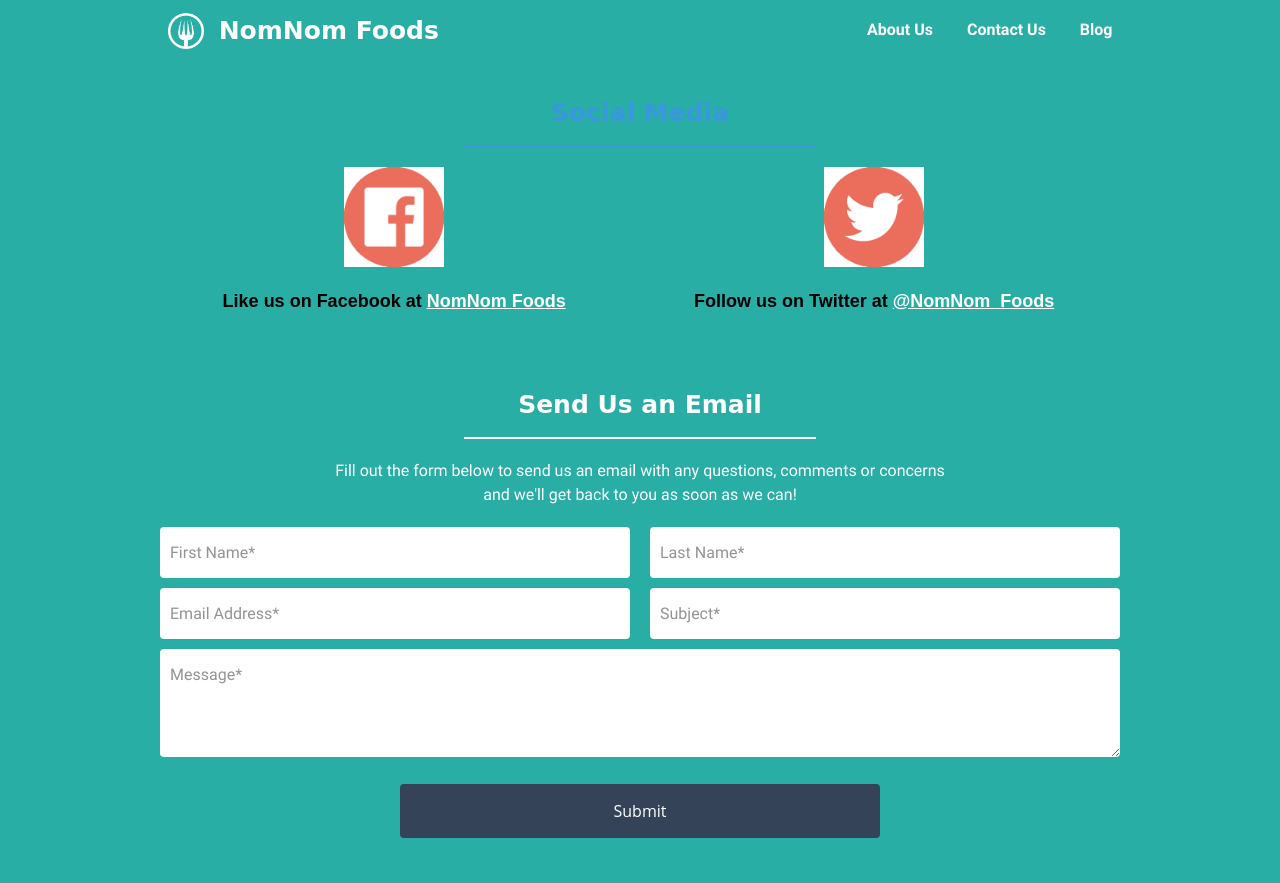
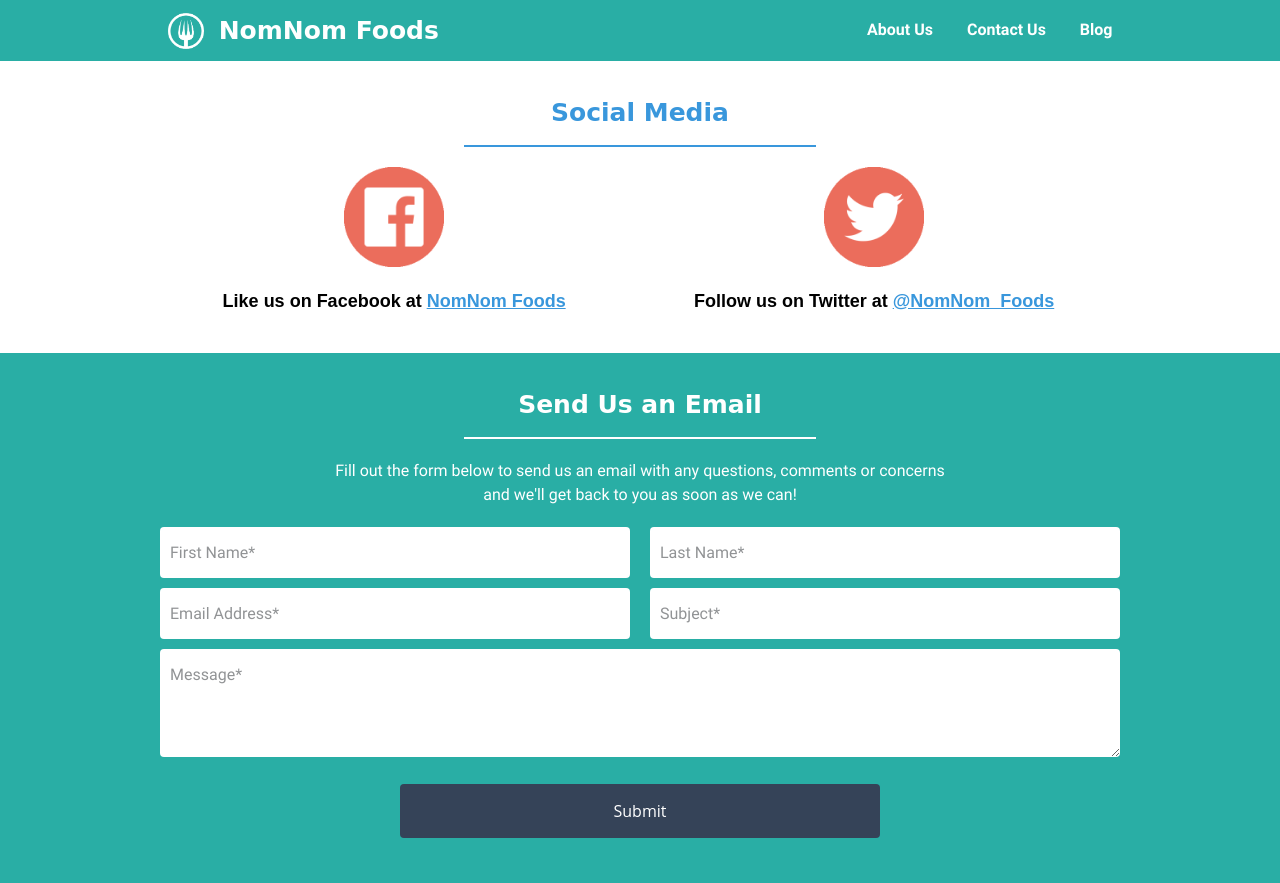
Before and after one commit to eson-schulz/nomnom-blog, a Django app: page /contact/ in a window 1280 px wide. Run offline with Django 3.2, Linux system fonts and the light colour scheme; some libraries are stand-ins or nearby versions; some web fonts are replaced.

Commit message:
Fixed color issue on contact page

```diff
--- a/templates/general/contact.html
+++ b/templates/general/contact.html
@@ -25,8 +25,6 @@
 </head>
 
 <body>
-
-	<div class="background_teal">
 
 	<div class="background_teal">
 
```
